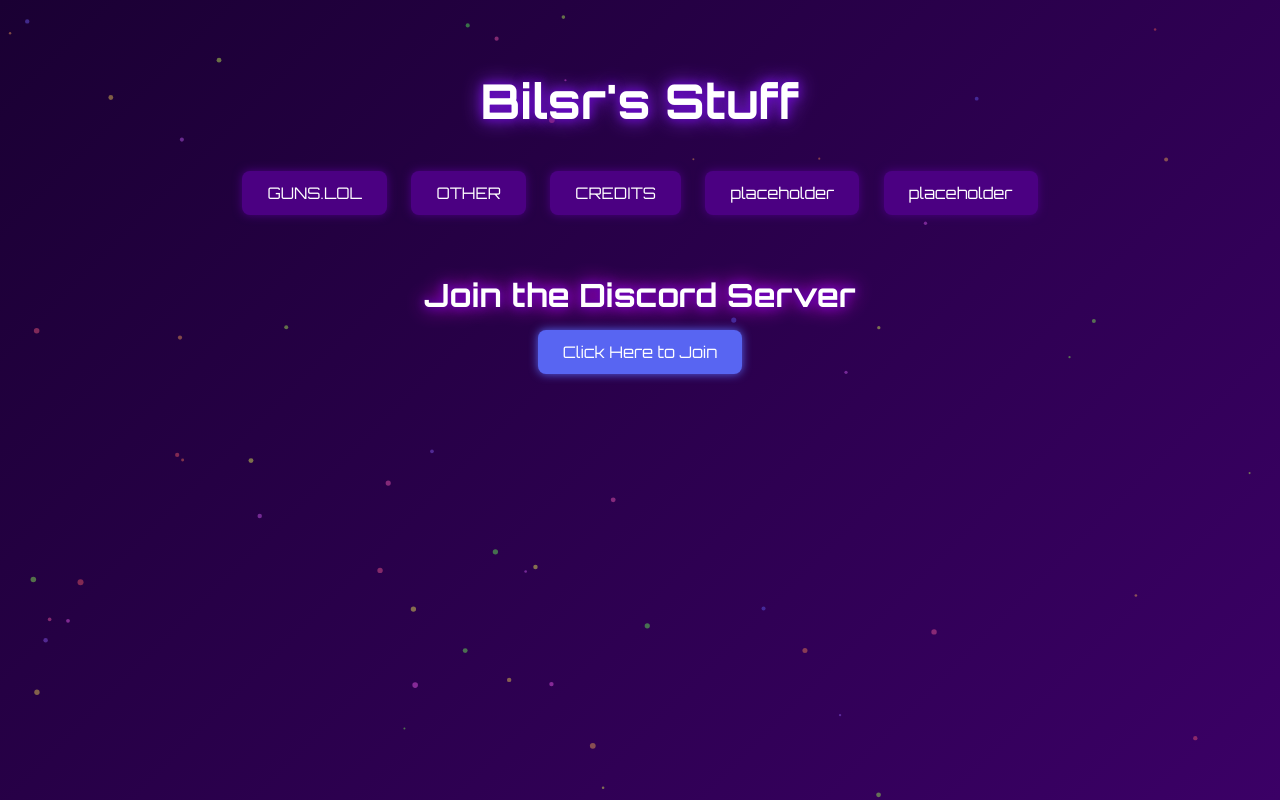
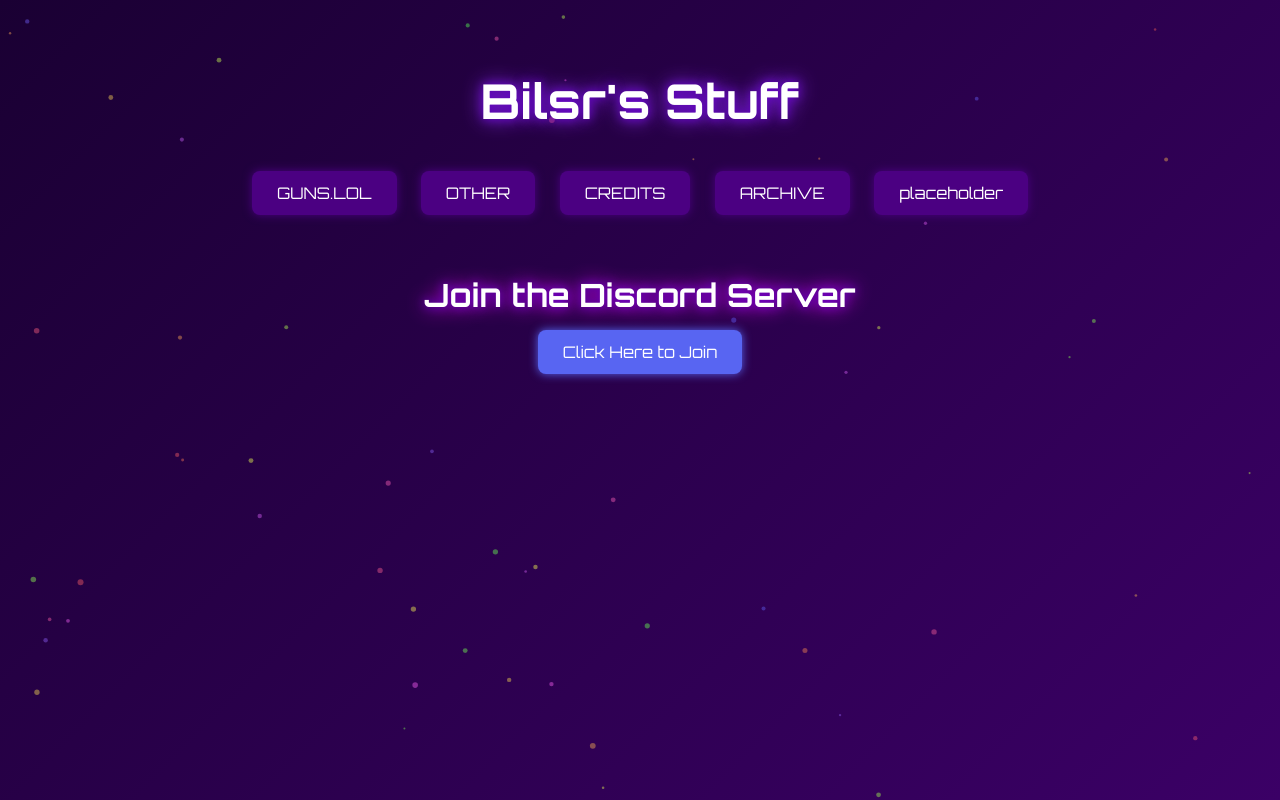
Before and after one commit to Bilsurrr/bilsurrr.github.io, a plain HTML site: page index.html in a window 1280 px wide. Drawn offline with Linux system fonts and the light colour scheme.

Commit message:
Update index.html

```diff
--- a/index.html
+++ b/index.html
@@ -298,7 +298,7 @@ nav a:hover {
   <a href="https://guns.lol/bilsr" target="_blank">GUNS.LOL</a>
   <a href="other.html">OTHER</a>
   <a href="credits.html">CREDITS</a>
-  <a href="placeholder.html">placeholder</a>
+  <a href="archive.html">ARCHIVE</a>
   <a href="placeholder.html">placeholder</a>
 </nav>
 
@@ -430,4 +430,5 @@ audio.addEventListener('loadedmetadata', () => {
 </script>
 
 </body>
+
 </html>
```
